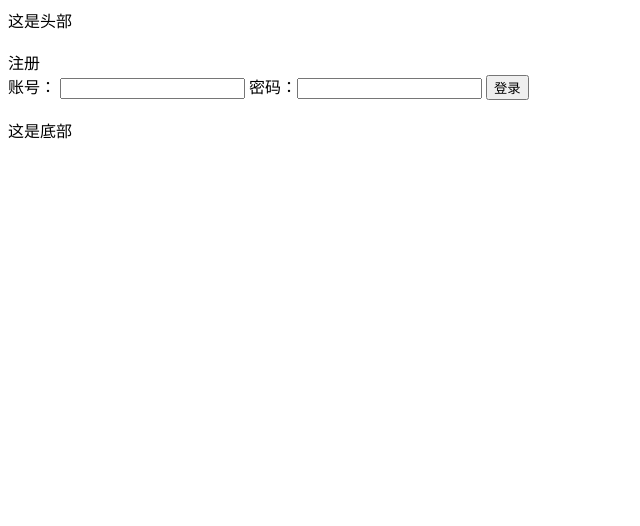
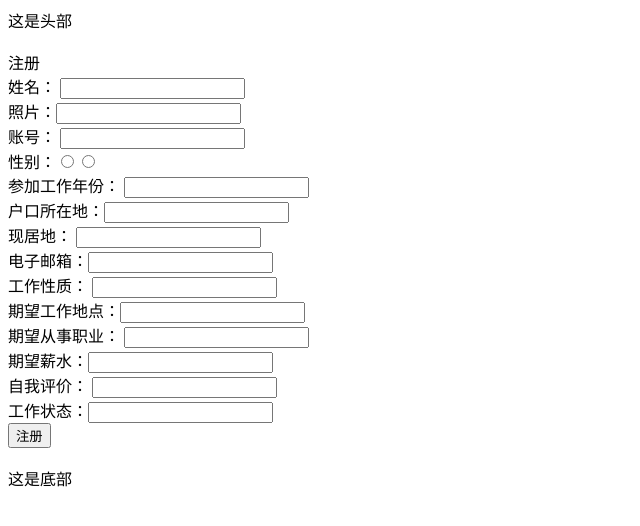
Before and after one commit to cczu-web/web-hr, a website: page views/seeker_info.html in a window 1280 px wide. Shown: the whole page, without its empty margins (0-640 px from the left). Drawn offline with nearby package versions, Linux system fonts and the light colour scheme; files that its build step writes are made by us from their sources.

Commit message:
seekerInfo

```diff
--- a/service/seekerService.js
+++ b/service/seekerService.js
@@ -12,7 +12,7 @@ module.exports = {
      *
      * @return {bool}
      */
-    userphone_Valid: async (ctx) => {
+    userPhone_Valid: async (ctx) => {
 
         let user_phone = ctx.params.user_phone;
 
--- a/views/seeker_info.html
+++ b/views/seeker_info.html
@@ -6,10 +6,21 @@
      <form  action="login_valid" method="POST">
 
 
-         账号： <input name="user_phone" type="text" >
-        密码：<input name="user_pwd" type="password">
-
-        <button type="submit">登录</button>
+         姓名： <input name="seeker_name" type="text" ><br>
+        照片：<input name="user_pwd" type="text"><br>
+        账号： <input name="user_phone" type="text" ><br>
+        性别：<input name="user_pwd" type="radio" value="男"><input name="user_pwd" type="radio" value="女"><br>
+        参加工作年份： <input name="user_phone" type="text" ><br>
+        户口所在地：<input name="user_pwd" type="text"><br>
+        现居地： <input name="user_phone" type="text" ><br>
+        电子邮箱：<input name="user_pwd" type="text"><br>
+        工作性质： <input name="user_phone" type="text" ><br>
+        期望工作地点：<input name="user_pwd" type="text"><br>
+        期望从事职业： <input name="user_phone" type="text" ><br>
+        期望薪水：<input name="user_pwd" type="text"><br>
+        自我评价： <input name="user_phone" type="text" ><br>
+        工作状态：<input name="user_pwd" type="text"><br>
+        <button type="submit">注册</button>
         {{msg}}
 
 </form>
```
